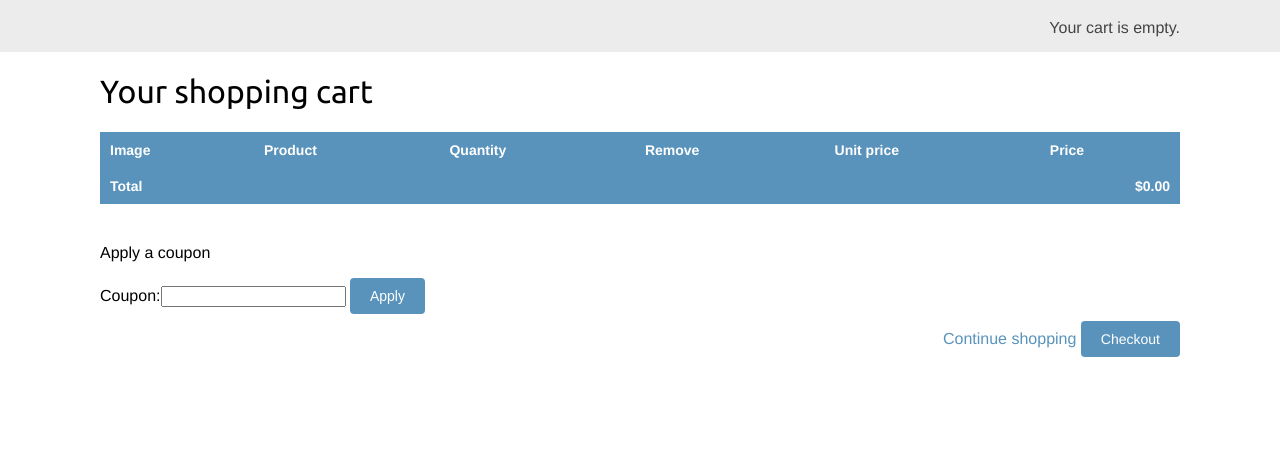
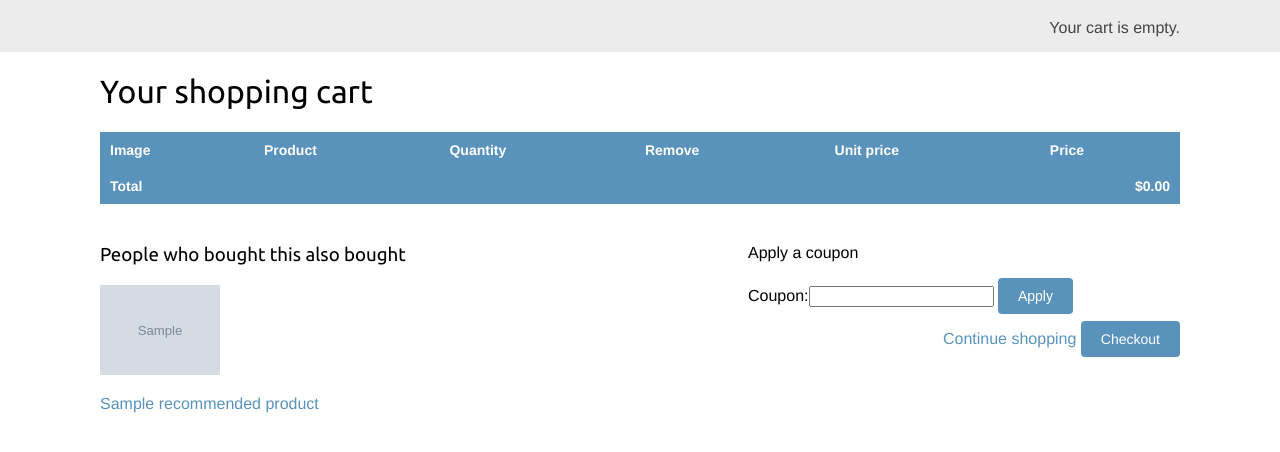
Before and after one commit to Yerassil/django_shop, a Django app: template cart/templates/cart/detail.html in a window 1280 px wide. Shown: the part 46-498 px from the top of the page. Run offline with Django 3.2, Linux system fonts and the light colour scheme; tables that the repository leaves empty hold one stand-in row (values such as "Sample post"); the template is opened without the code that fills it: values that come from a table or form of the project are taken from there, most other values are stand-ins (such as "Sample title", 1, 10 or a date in 2020); grey boxes marked "Sample" are stand-in pictures; parts of the project's set-up code (start-up, migrations or seed data) failed here and were passed over.

Commit message:
Add recommendations to cart view

```diff
--- a/cart/templates/cart/detail.html
+++ b/cart/templates/cart/detail.html
@@ -68,6 +68,19 @@
       </tr>
     </tbody>
   </table>
+  {% if recommended_products %}
+    <div class="recommendations cart">
+      <h3>{% trans "People who bought this also bought" %}</h3>
+        {% for p in recommended_products %}
+          <div class="item">
+            <a href="{{ p.get_absolute_url }}">
+              <img src="{% if p.image %}{{ p.image.url }}{% else %}{% static 'img/no_image.png' %}{% endif %}">
+            </a>
+            <p><a href="{{ p.get_absolute_url }}">{{ p.name }}</a></p>
+          </div>
+        {% endfor %}
+    </div>
+  {% endif %}
   <p>{% trans "Apply a coupon" %}</p>
   <form action="{% url 'coupons:apply' %}" method="post">
     {{ coupon_apply_form }}
```
Also changed, not shown: cart/views.py (+9 -1 lines).
